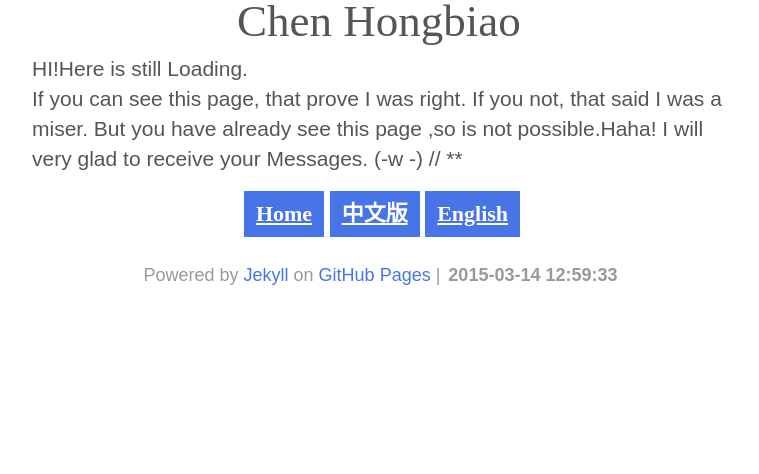
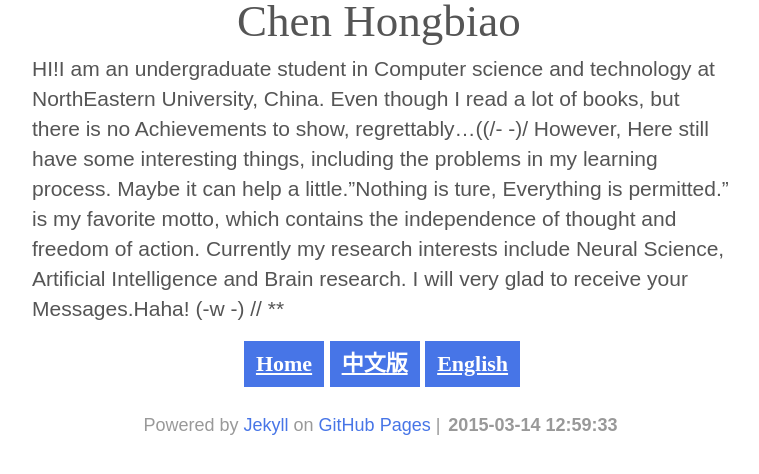
Before and after one commit to chenhongbiao/chenhongbiao.github.io, a Jekyll site: the page built from index.md, in a window 1280 px wide, cut to the strip 344-818 px from the top of the page. Shown: the whole strip, without its empty margins (258-1017 px from the left). Built offline with Jekyll 4.4.1, drawn with Linux system fonts in a browser that asks for light colours; some web fonts are replaced; Markdown is read by kramdown in place of the engine named in the settings.

Commit message:
Just you know why

```diff
--- a/index.md
+++ b/index.md
@@ -3,10 +3,12 @@ layout: home
 avatar: yes
 ---
 
-HI!Here is still Loading.
-If you can see this page, that prove I was right.
-If you not, that said I was a miser.
-But you have already see this page ,so is not possible.Haha!
-I will very glad to receive your Messages. (-w -) // **
+HI!I am an undergraduate student in Computer science and technology at NorthEastern University, China.
+Even though I read a lot of books, but there is no Achievements to show, regrettably...((/- -)/
+However, Here still have some interesting things, including the problems in my learning process.
+Maybe it can help a little."Nothing is ture, Everything is permitted." is my favorite motto,
+which contains the independence of thought and freedom of action.
+Currently my research interests include Neural Science, Artificial Intelligence and Brain research.
+I will very glad to receive your Messages.Haha! (-w -) // **
 
 [about]: http://chenhongbiao.github.com/cn/about/
```
Also changed, not shown: 404.md (+14 -4 lines).
